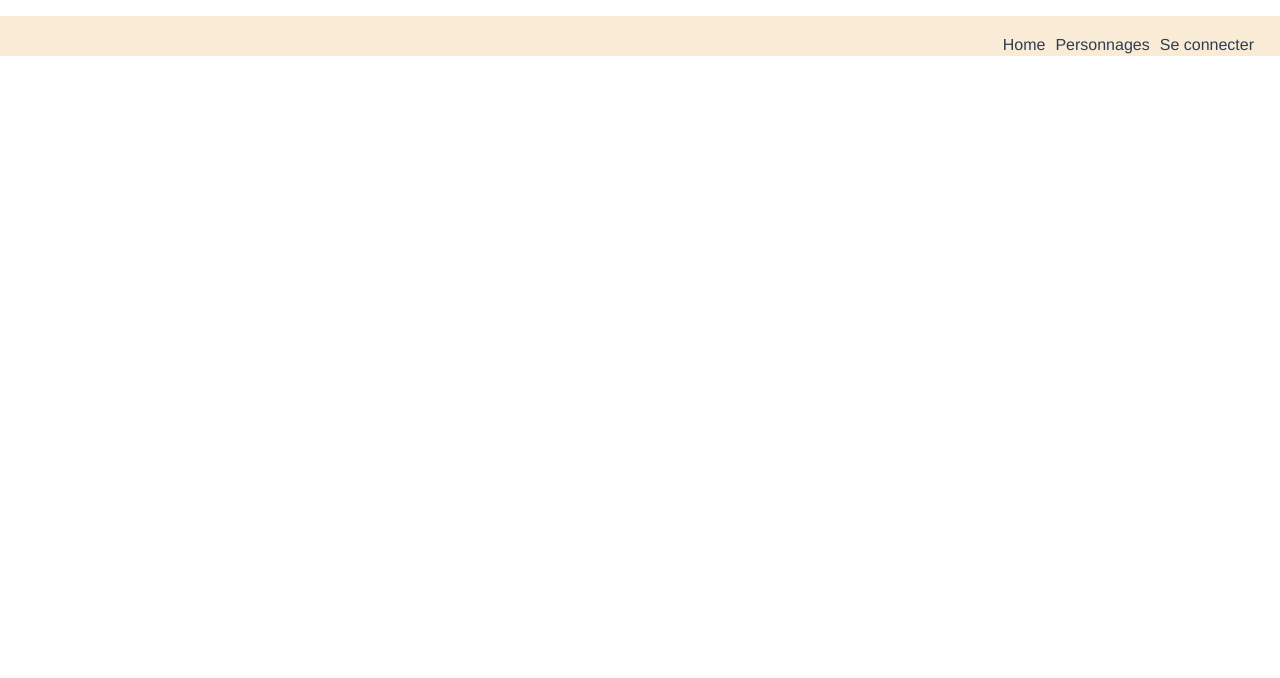
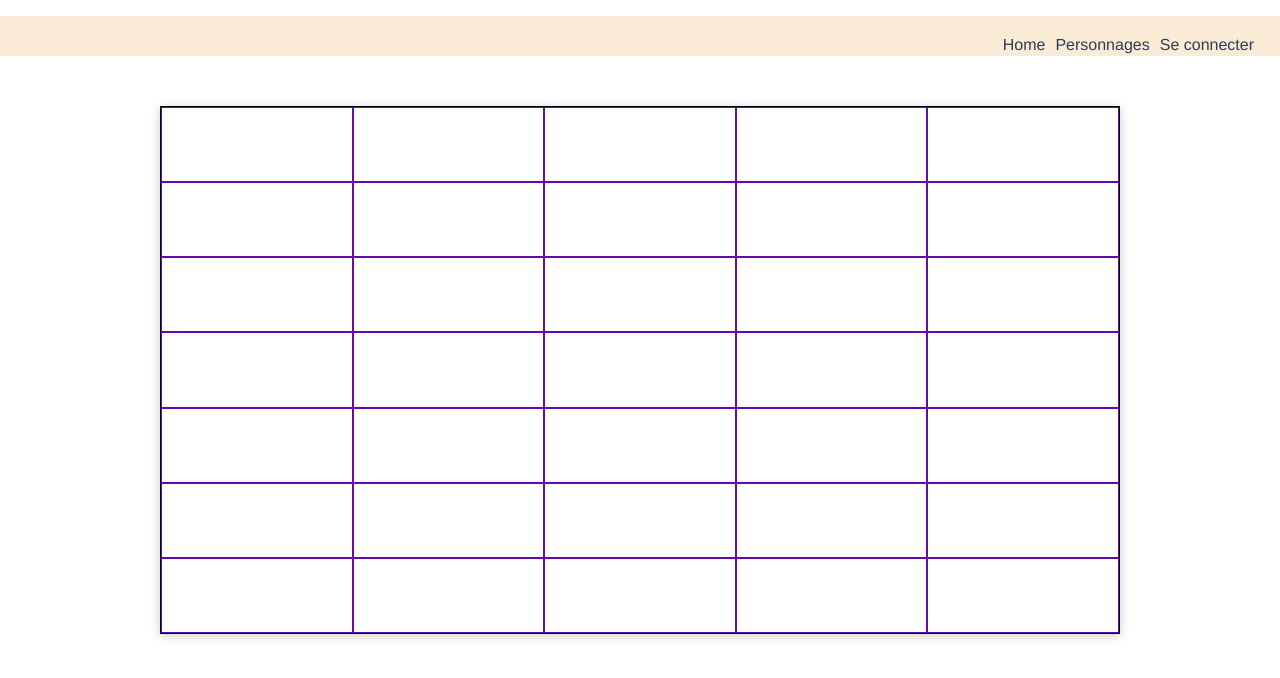
Before and after one commit to LeoJeanjean/Theatromatic, a Vue app in the folder front-end/: page /scenegrid in a window 1280 px wide. Shown: the top 678 px of the page. Built offline with nearby package versions, Linux system fonts and the light colour scheme.

Commit message:
feat/-grid created

```diff
--- /dev/null
+++ b/front-end/src/components/FinalSceneGrid.vue
@@ -0,0 +1,93 @@
+<template>
+    <div class="contenu">
+        <div class="grille"></div>
+    </div>
+</template>
+
+<script>
+export default {
+    data() {
+        return {
+
+        }
+    },
+    methods: {
+        initGrid() {
+            const container = document.querySelector('.grille');
+            container.setAttribute("class", "grille container");
+            const row = 7;
+            const col = 5
+            for(let i = 0; i < row*col; i++) {
+                let gridCase = document.createElement('div');
+                gridCase.classList.add("case")
+                container.appendChild(gridCase);
+                let divimg = document.createElement('div');
+                let img = document.createElement('img');
+                img.setAttribute('src', "https://cdn.pixabay.com/photo/2013/07/12/19/16/battle-axe-154454_1280.png")
+                //divimg.appendChild(img)
+               // gridCase.appendChild(divimg)
+            }
+        }
+    },
+    mounted() {
+        this.initGrid();
+    }
+}
+</script>
+
+<style>
+
+    img {
+        width: 30%;
+    }
+
+    .contenu {
+        margin-top: 50px;
+        height: 100%;
+    }
+
+    .container-scene {
+        width: 100%;
+        height: 100%;
+        padding: 5% 3% 3% 3% ;
+    }
+
+    .grille {
+        display: flex;
+        flex-wrap: wrap;
+        border: 1px solid #000;
+        width: 75%;
+        height: 66%;
+        margin: 0 auto;
+        box-shadow: 0 2px 10px rgba(0,0,0,0.2);
+    }
+
+    .grille > div {
+        flex: 1 1 80px;
+        border:1px solid white;
+    }
+
+    .container {
+        display: grid;
+        grid-row: 7;
+        grid-template-columns: repeat(5, minmax(0,1fr));
+        grid-gap: 0px;
+    }
+
+    .container > div {
+        display: flex;
+        justify-content: center;
+        align-items: center;
+        border: 1px solid rgb(101, 9, 175);
+        width: 100%;
+        height: 100%;
+    }
+
+
+    .case {
+        border: 1px solid rgb(0, 0, 0);
+        width: 14%;
+        height: 13%;
+    }
+
+</style>
--- a/front-end/src/router/index.js
+++ b/front-end/src/router/index.js
@@ -46,6 +46,11 @@ const router = createRouter({
       // this generates a separate chunk (About.[hash].js) for this route
       // which is lazy-loaded when the route is visited.
       component: () => import('../views/ScenarioView.vue')
+    },
+    {
+      path: '/scenegrid',
+      name: 'scenegrid',
+      component: () => import('../components/FinalSceneGrid.vue')
     }
   ]
 })
```
Also changed, not shown: 1 other file (tests, documents, lock files or other folders).
